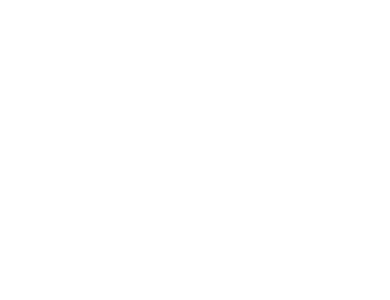
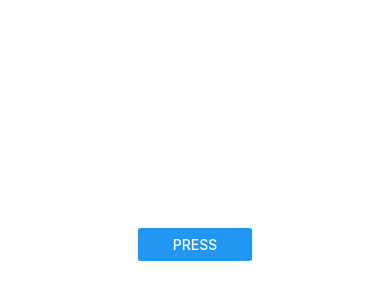
Before and after one commit to hasilakhwa/learning1, a React Native app: screen / in a window 390 px wide. Shown: the part 196-496 px from the top of the page. Built offline with nearby package versions, Linux system fonts and the light colour scheme.

Commit message:
On Press event complete

```diff
--- a/App.jsx
+++ b/App.jsx
@@ -2,8 +2,8 @@
 // import { View, Text, Button } from 'react-native';
 // import First from "./src/component/first";
 import { View } from 'react-native';
-import JSX from './src/component/JSX';
-
+// import JSX from './src/component/JSX';
+import OnPress from './src/component/OnPress';
 const App = () => {
   return (
     <View
@@ -18,8 +18,9 @@
         </Text>
         <Text style={{ fontSize: 40, color: 'white', backgroundColor: 'pink' }}>I am Mobile developer</Text>
         <Button title='press Here' />
+      <JSX />
         <First /> */}
-      <JSX />
+      <OnPress />
     </View>
   );
 };
--- /dev/null
+++ b/src/component/OnPress.jsx
@@ -0,0 +1,20 @@
+import { View, Text, Button } from 'react-native'
+import React from 'react'
+// let name = 'Hasnain';
+
+const OnPress = () => {
+    let name = 'Hasnain';
+    const getName= () => {
+      let name = 'Ali';
+        console.warn('Name: ', name);
+        alert('Name: ' + name);
+    };
+  return (
+    <View>
+      <Text style= {{color: 'white', fontSize:30}}>{name}</Text>
+      <Button title="press" onPress={getName} />
+    </View>
+  )
+}
+
+export default OnPress;
```
Also changed, not shown: src/component/Use StateHook.jsx (added).
